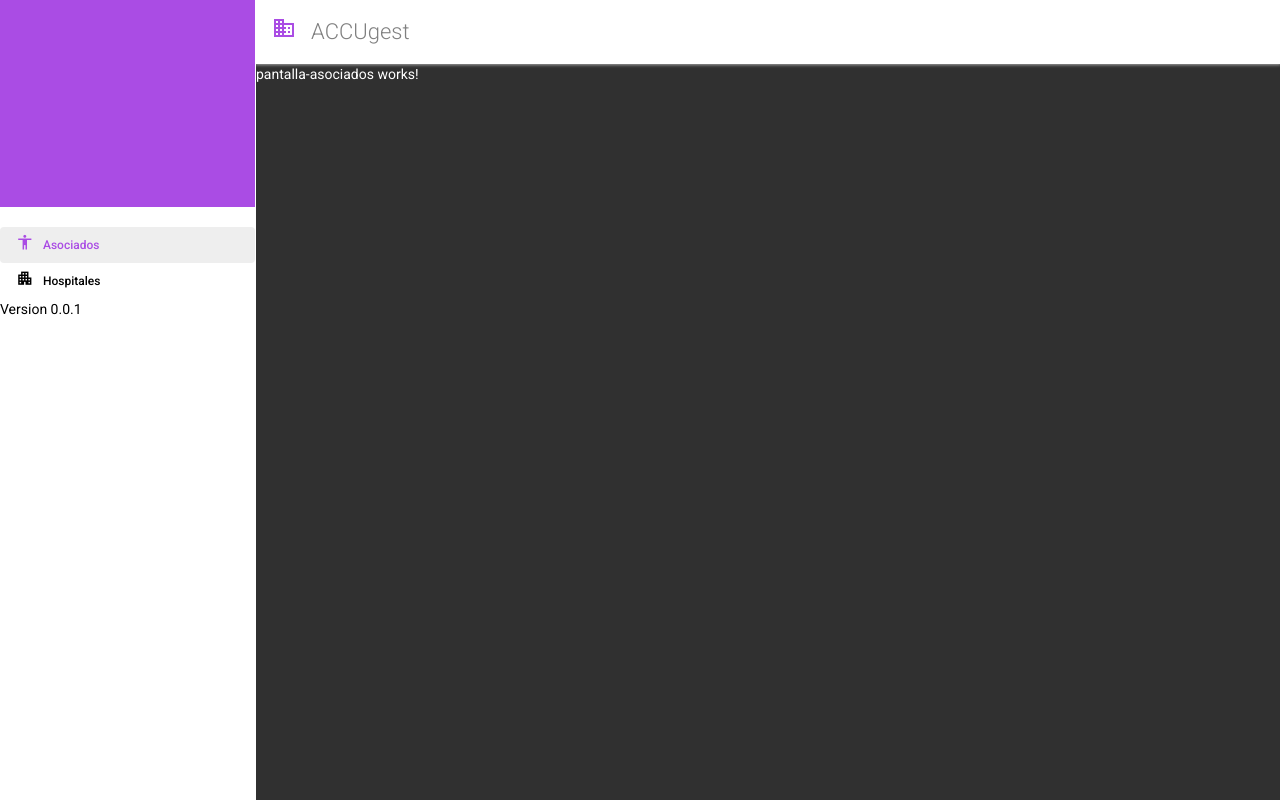
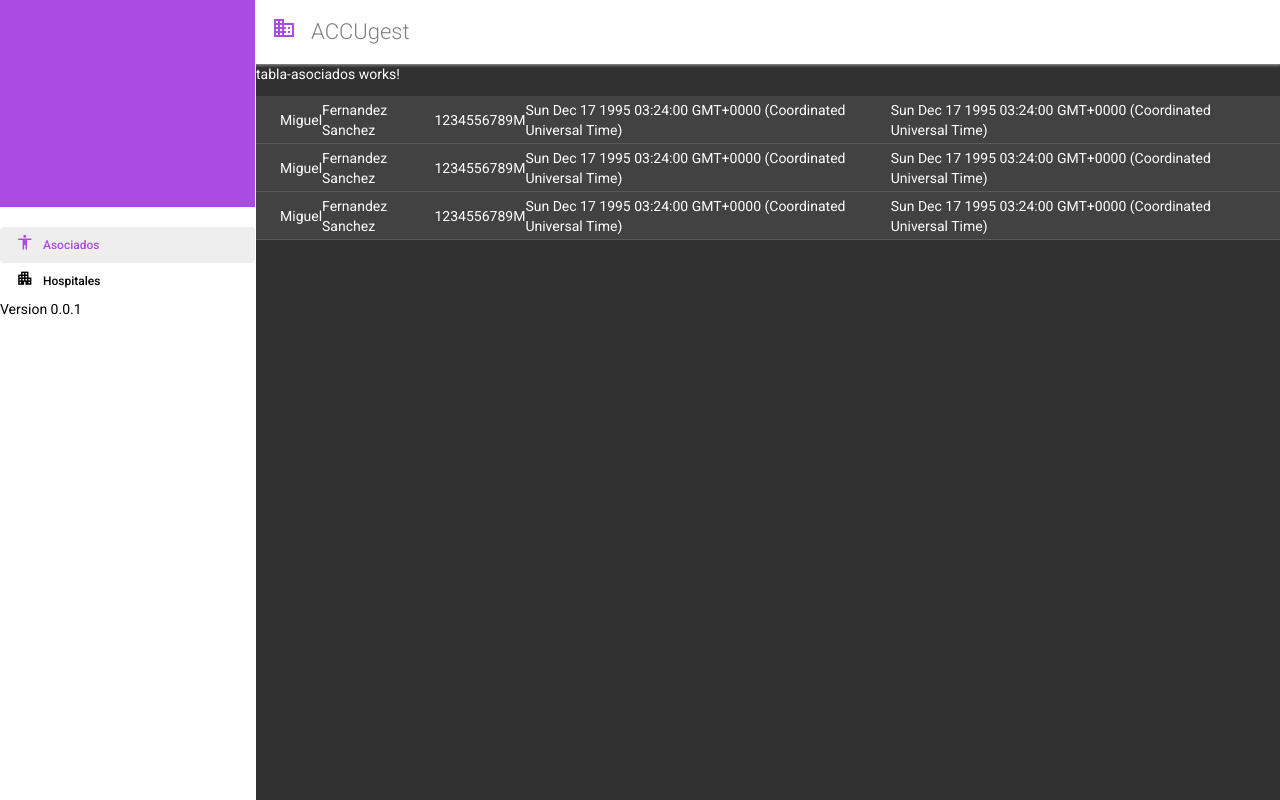
Before and after one commit to mfernandez-dev/app-gestion-accu-front, an Angular app: page /asociados in a window 1280 px wide. Built offline with nearby package versions, Linux system fonts and the light colour scheme.

Commit message:
tabla asociados implementacion

```diff
--- a/src/app/asociados/asociados.module.ts
+++ b/src/app/asociados/asociados.module.ts
@@ -4,13 +4,15 @@ import { CommonModule } from '@angular/common';
 import { AsociadosRoutingModule } from './asociados-routing.module';
 import { PantallaAsociadosComponent } from './components/pantalla-asociados/pantalla-asociados.component';
 import { TablaAsociadosComponent } from './components/tabla-asociados/tabla-asociados.component';
+import { MatTableModule } from '@angular/material/table';
 
 
 @NgModule({
   declarations: [PantallaAsociadosComponent, TablaAsociadosComponent],
   imports: [
     CommonModule,
-    AsociadosRoutingModule
+    AsociadosRoutingModule,
+    MatTableModule
   ]
 })
 export class AsociadosModule { }
--- a/src/app/asociados/components/pantalla-asociados/pantalla-asociados.component.html
+++ b/src/app/asociados/components/pantalla-asociados/pantalla-asociados.component.html
@@ -1 +1 @@
-<p>pantalla-asociados works!</p>
+<app-tabla-asociados></app-tabla-asociados>
--- a/src/app/asociados/components/tabla-asociados/tabla-asociados.component.html
+++ b/src/app/asociados/components/tabla-asociados/tabla-asociados.component.html
@@ -1 +1,30 @@
 <p>tabla-asociados works!</p>
+<table mat-table [dataSource]="dataSource" class="container-table">
+  <ng-container matColumnDef="nombre">
+    <td mat-cell *matCellDef="let element">
+      {{element.nombre}}
+    </td>
+  </ng-container>
+  <ng-container matColumnDef="apellidos">
+    <td mat-cell *matCellDef="let element">
+      {{element.apellido1}} {{element.apellido2}}
+    </td>
+  </ng-container>
+  <ng-container matColumnDef="dni">
+    <td mat-cell *matCellDef="let element">
+      {{element.dni}}
+    </td>
+  </ng-container>
+  <ng-container matColumnDef="fechaNacimiento">
+    <td mat-cell *matCellDef="let element">
+      {{element.fechaNacimiento}}
+    </td>
+  </ng-container>
+  <ng-container matColumnDef="fechaAlta">
+    <td mat-cell *matCellDef="let element">
+      {{element.fechaAlta}}
+    </td>
+  </ng-container>
+  <tr mat-row *matRowDef="let row; columns: displayedColumns;" class="container-table__fila">
+  </tr>
+</table>
--- a/src/app/asociados/components/tabla-asociados/tabla-asociados.component.ts
+++ b/src/app/asociados/components/tabla-asociados/tabla-asociados.component.ts
@@ -1,15 +1,37 @@
-import { Component, OnInit } from '@angular/core';
+import { Component, OnInit, OnChanges, SimpleChanges } from '@angular/core';
+import { AsociadosService } from '../../services/asociados.service';
+import { Asociado } from '../../models/asociado';
+import { MatTableDataSource } from '@angular/material/table';
 
 @Component({
   selector: 'app-tabla-asociados',
   templateUrl: './tabla-asociados.component.html',
   styleUrls: ['./tabla-asociados.component.scss']
 })
-export class TablaAsociadosComponent implements OnInit {
+export class TablaAsociadosComponent implements OnInit, OnChanges {
 
-  constructor() { }
+  public asociadosList: Asociado[] = [];
+
+  public displayedColumns: string[] = ['nombre', 'apellidos', 'dni', 'fechaNacimiento', 'fechaAlta'];
+  public dataSource: MatTableDataSource<Asociado>;
+
+  constructor( private asociadoService: AsociadosService) { }
 
   ngOnInit(): void {
+    this.getAsociados();
+    console.log(this.asociadosList);
+    this.dataSource = new MatTableDataSource<Asociado>(this.asociadosList);
   }
 
+  ngOnChanges(changes: SimpleChanges): void {
+    this.dataSource = new MatTableDataSource<Asociado>(this.asociadosList);
+  }
+
+  public getAsociados() {
+    this.asociadoService.getAsociadosList().subscribe((asociados) => {
+      this.asociadosList = asociados;
+    });
+  }
+
+
 }
--- a/src/app/asociados/services/asociados.service.ts
+++ b/src/app/asociados/services/asociados.service.ts
@@ -1,4 +1,7 @@
 import { Injectable } from '@angular/core';
+import { Observable, of } from 'rxjs';
+import { Asociado } from '../models/asociado';
+import { ASOCIADOS } from './asociados-mock';
 
 @Injectable({
   providedIn: 'root'
@@ -6,4 +9,8 @@ import { Injectable } from '@angular/core';
 export class AsociadosService {
 
   constructor() { }
+
+  getAsociadosList(): Observable<Asociado[]> {
+    return of(ASOCIADOS);
+  }
 }
```
